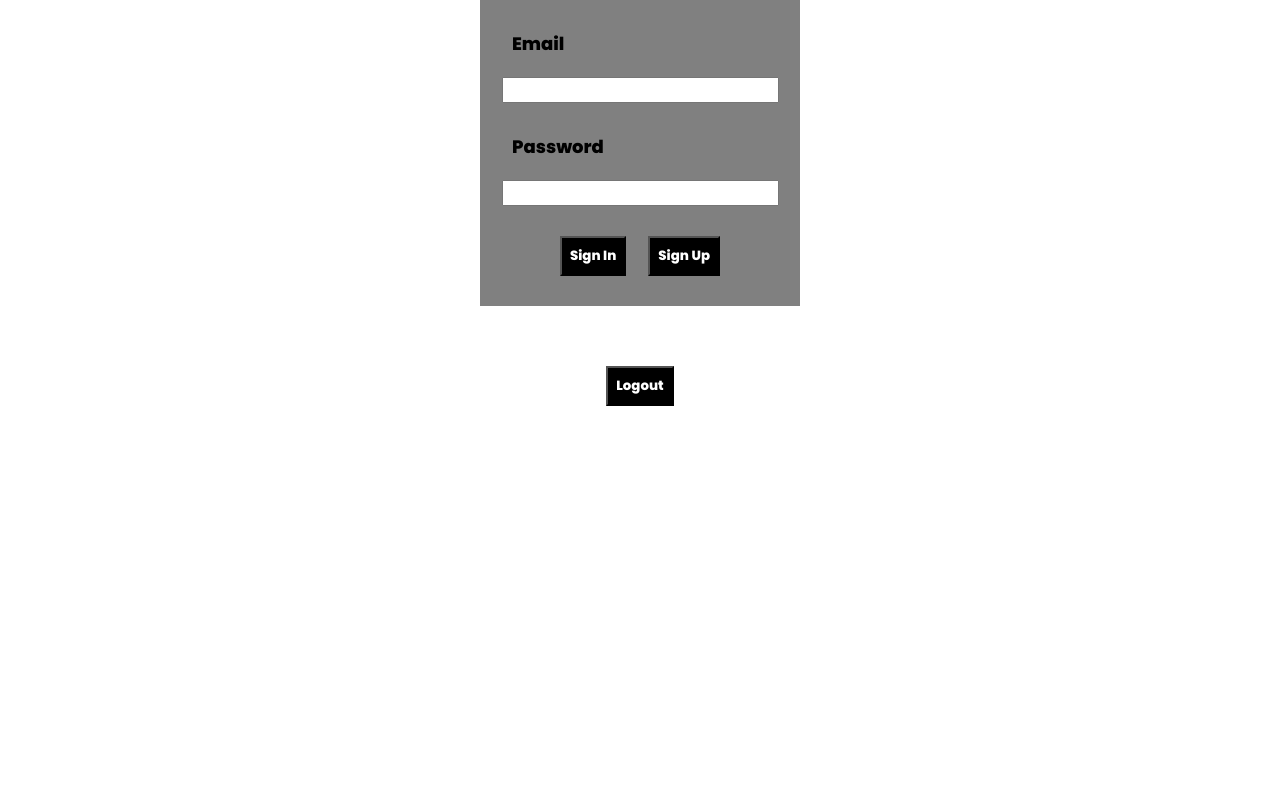
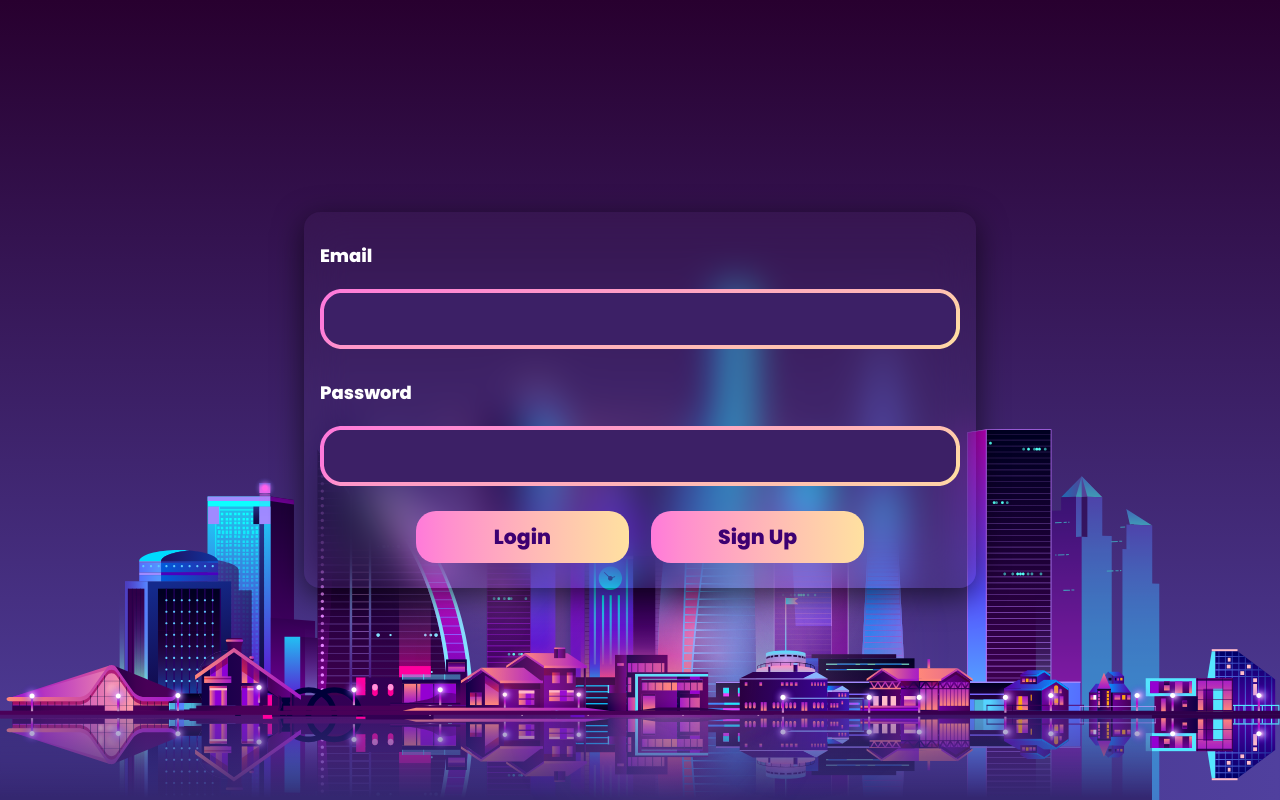
Before and after one commit to weareinit/static-shellhacks-2022, a React (Create React App) app: page /signin in a window 1280 px wide. Built offline with nearby package versions, Linux system fonts and the light colour scheme; no server answers.

Commit message:
Started work on sign up page

```diff
--- /dev/null
+++ b/src/components/CityBackground/index.css
@@ -0,0 +1,12 @@
+.cityBackground {
+    position: fixed;
+    width: 100%;
+    height: 100vh;
+    background: var(--purple-gradient);
+    display: flex;
+}
+
+.city {
+    width: 100%;
+    align-self: flex-end;
+}
--- /dev/null
+++ b/src/components/CityBackground/index.tsx
@@ -0,0 +1,12 @@
+import "./index.css";
+import City from "../../svg/CityNoShell.svg";
+
+const CityBackground: React.FC = () => {
+    return (
+        <div className="cityBackground">
+            <img alt="City Background" className="city" src={City} />
+        </div>
+    );
+};
+
+export default CityBackground;
--- a/src/pages/SignIn/index.css
+++ b/src/pages/SignIn/index.css
@@ -4,20 +4,32 @@
     justify-content: center;
     align-items: center;
     width: 100vw;
+    height: 100vh;
 }
 
 .login-form {
     display: flex;
     flex-direction: column;
-    width: 25vw;
-    height: min-content;
-    align-items: center;
-    justify-content: space-evenly;
-    background-color: gray;
+    position: relative;
+    z-index: 0;
+    width: 50%;
+}
+
+.login-form::before {
+    content: "";
+    position: absolute;
+    z-index: -1;
+    width: 105%;
+    height: 100%;
+    background: rgba(255, 255, 255, 0.02);
+    border-radius: 16px;
+    box-shadow: 0 8px 30px rgba(0, 0, 0, 0.6);
+    backdrop-filter: blur(20px);
+    -webkit-backdrop-filter: blur(20px);
+    left: -2.5%;
 }
 
 .login-field {
-    width: 80%;
     display: flex;
     flex-direction: column;
     align-items: center;
@@ -26,24 +38,63 @@
 .login-field label {
     text-align: left;
     align-self: flex-start;
-    font-size: 1.8rem;
+    font-size: var(--font-size-body);
     margin: 3rem 0 2rem 0;
+    color: white;
+}
+
+.login-field input {
+    width: 100%;
+    height: 60px;
+    border: 20px solid;
+    border-image: url("../../svg/Border.svg");
+    border-image-slice: 20 20;
+    border-radius: 24px;
+    font-size: 1.6rem;
+    font-weight: 600;
+    outline: none;
+    color: white;
+    background-color: #3c2066;
+}
+
+.login-field input:placeholder {
+    color: #c7c7c7;
+}
+
+.login-field input:focus {
+    background-color: rgba(255, 255, 255, 0.2);
+}
+
+.submitButton {
+    border: none;
+    background: none;
+    outline: none;
+    font-size: var(--font-size-small);
+    color: var(--shell-purple);
+    padding: 5%;
+    transition: transform 1s ease;
+}
+
+.submitButtonBackground:hover .submitButton {
+    transform: scale(1.1);
+}
+
+.submitButtonBackground {
+    background: var(--pink-tan-gradient);
+    border-radius: 20px;
+    width: 100%;
+    display: flex;
+    justify-content: center;
+    align-items: center;
 }
 
 .buttons {
     display: flex;
     justify-content: space-between;
-    width: 50%;
-    margin: 3rem auto 3rem;
-}
-
-#signin,
-#signup,
-#logout {
-    padding: 8px;
-    width: fit-content;
-    color: white;
-    background-color: black;
+    align-self: center;
+    gap: 5%;
+    width: 70%;
+    margin: 4% auto;
 }
 
 #signin:active,
--- a/src/pages/SignIn/index.tsx
+++ b/src/pages/SignIn/index.tsx
@@ -1,7 +1,13 @@
 import "./index.css";
 import React from "react";
 import { auth } from "../../server/firebaseApp";
-import { createUserWithEmailAndPassword, onAuthStateChanged, signInWithEmailAndPassword, signOut } from "firebase/auth";
+import {
+    createUserWithEmailAndPassword,
+    onAuthStateChanged,
+    signInWithEmailAndPassword,
+    signOut,
+} from "firebase/auth";
+import CityBackground from "../../components/CityBackground";
 
 const LoginPage: React.FC = () => {
     const [email, setEmail] = React.useState("");
@@ -16,9 +22,15 @@ const LoginPage: React.FC = () => {
     const signIn = async (event: any) => {
         event.preventDefault();
         try {
-      const user = await signInWithEmailAndPassword(auth, email, password);
+            const user = await signInWithEmailAndPassword(
+                auth,
+                email,
+                password
+            );
             console.log(user);
             setError("");
+
+            // REDEFINE SO MODAL APPEARS AND UPON SUCCESS REDIRECT TO DASHBOARD
         } catch (error: any) {
             console.log(error);
             if (error.message === "Firebase: Error (auth/wrong-password).") {
@@ -30,14 +42,23 @@ const LoginPage: React.FC = () => {
     const signUp = async (event: any) => {
         event.preventDefault();
         try {
-      const user = await createUserWithEmailAndPassword(auth, email, password);
+            const user = await createUserWithEmailAndPassword(
+                auth,
+                email,
+                password
+            );
             console.log(user);
             setError("");
+
+            // REDEFINE SO MODAL APPEARS AND UPON SUCCESS REDIRECT TO APPLICATION
         } catch (error: any) {
             console.log(error.message);
             if (error.message === "Firebase: Error (auth/invalid-email).") {
                 setError("Invalid email.");
-      } else if (error.message === "Firebase: Password should be at least 6 characters (auth/weak-password).") {
+            } else if (
+                error.message ===
+                "Firebase: Password should be at least 6 characters (auth/weak-password)."
+            ) {
                 setError("Password should be at least 6 characters.");
             } else {
                 setError("Internal Error.");
@@ -51,6 +72,7 @@ const LoginPage: React.FC = () => {
 
     return (
         <div className="login-form-wrapper">
+            <CityBackground />
             <form className="login-form">
                 <div className="login-field">
                     <label htmlFor="email" id="email-label">
@@ -79,17 +101,33 @@ const LoginPage: React.FC = () => {
                     />
                 </div>
                 <div className="buttons">
-          <input type="submit" value="Sign In" id="signin" onClick={signIn} />
-          <input type="submit" value="Sign Up" id="signup" onClick={signUp} />
+                    <div className="submitButtonBackground">
+                        <input
+                            className="submitButton"
+                            type="submit"
+                            value="Login"
+                            id="signin"
+                            onClick={signIn}
+                        />
+                    </div>
+                    <div className="submitButtonBackground">
+                        <input
+                            className="submitButton"
+                            type="submit"
+                            value="Sign Up"
+                            id="signup"
+                            onClick={signUp}
+                        />
+                    </div>
                 </div>
                 {!user && <h3 className="error">{error}</h3>}
             </form>
-      <div className="currentUserAndLogout">
+            {/* <div className="currentUserAndLogout">
                 <div className="currentUser">{user?.email}</div>
                 <button id="logout" onClick={logout}>
                     Logout
                 </button>
-      </div>
+            </div> */}
         </div>
     );
 };
--- a/src/sections/FormContent/index.css
+++ b/src/sections/FormContent/index.css
@@ -96,7 +96,7 @@ input[type="checkbox"] {
 }
 
 .field:focus {
-    background-color: rgba(255, 255, 255, 0.5);
+    background-color: rgba(255, 255, 255, 0.2);
 }
 
 .inputDiv {
```
Also changed, not shown: src/components/FieldLabel/index.css (added, +23 -0 lines), src/components/FieldLabel/index.tsx (added, +28 -0 lines). Lines whose indentation alone changed are shown as unchanged.
